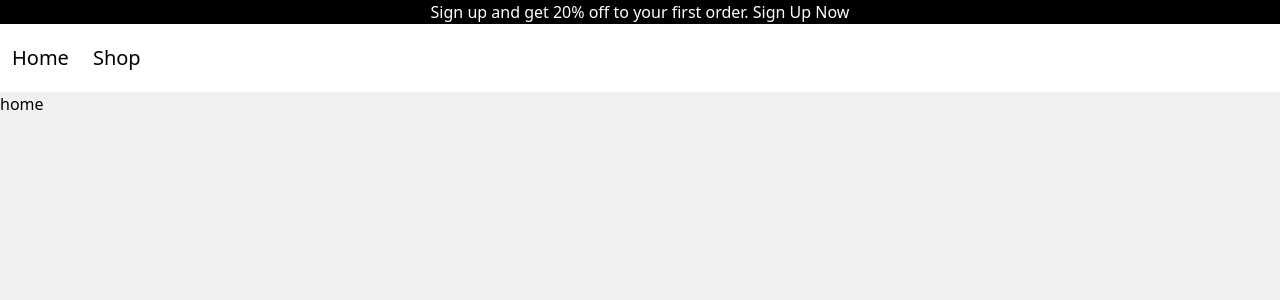
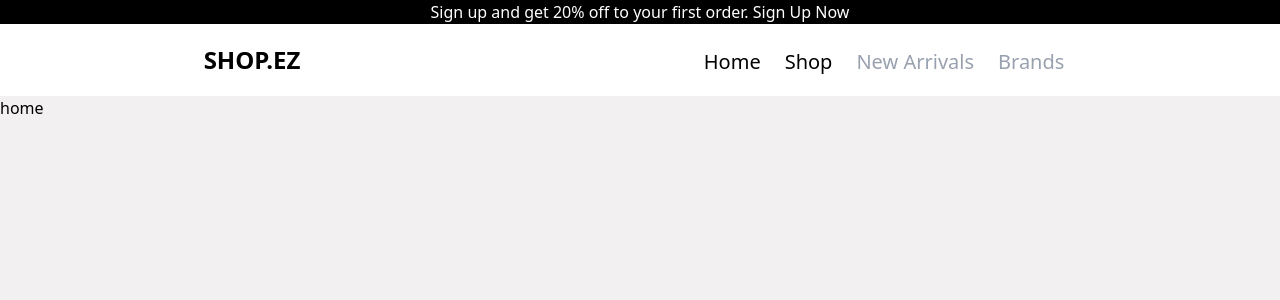
Before and after one commit to Soham-Powar/Shopping-Cart, a React (Vite) app: page / in a window 1280 px wide. Shown: the top 300 px of the page. Built offline with nearby package versions, Linux system fonts and the light colour scheme.

Commit message:
feat: update NavBar component and add NavLink for navigation

```diff
--- a/index.html
+++ b/index.html
@@ -4,7 +4,7 @@
 <head>
   <meta charset="UTF-8" />
   <meta name="viewport" content="width=device-width, initial-scale=1.0" />
-  <title>Shopping Cart</title>
+  <title>SHOP.EZ</title>
 </head>
 
 <body>
--- a/src/components/NavBar.jsx
+++ b/src/components/NavBar.jsx
@@ -1,10 +1,16 @@
-import { Link } from "react-router-dom";
+import NavLink from "./NavLink";
 
 const NavBar = () => {
 	return (
-		<nav className="bg-white py-5">
-			<Link to="/" className="p-3 font-medium text-xl">Home</Link>
-			<Link to="/shop" className="p-3 font-medium text-xl">Shop</Link>
+		<nav className="bg-white py-5 flex text-2xl font-extrabold p-3 gap-2 justify-around">
+			<p>SHOP.EZ</p>
+			<div>
+				<NavLink name="Home" />
+				<NavLink name="Shop" />
+				<NavLink name="New Arrivals" />
+				<NavLink name="Brands" />
+			</div>
+
 		</nav>
 	)
 }
--- /dev/null
+++ b/src/components/NavLink.jsx
@@ -0,0 +1,23 @@
+import { Link } from "react-router-dom";
+
+export default function NavLink({ name }) {
+	let to;
+
+	if (name === "Home") to = "/";
+	else if (name === "Shop") to = "/shop";
+	else to = null;
+
+	if (!to) {
+		return (
+			<span className="p-3 font-medium text-xl text-gray-400 cursor-not-allowed">
+				{name}
+			</span>
+		);
+	}
+
+	return (
+		<Link to={to} className="p-3 font-medium text-xl hover:text-blue-500 transition">
+			{name}
+		</Link>
+	);
+}
```
